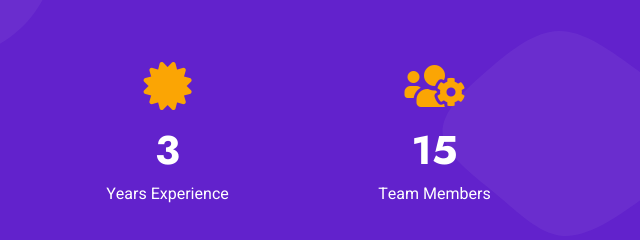
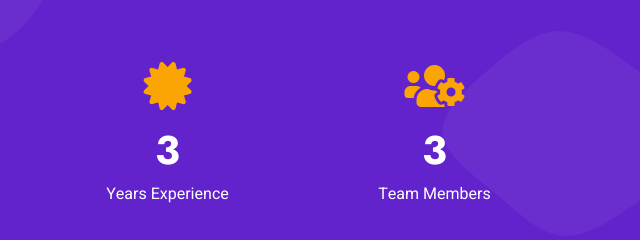
Before and after one commit to sathishdigitalmarketing11-dotcom/sathish-kumar, a plain HTML site: page index.html in a window 1280 px wide. Shown: the part 2620-2860 px from the top of the page, 72-712 px from the left. Drawn offline with nearby package versions, Linux system fonts and the light colour scheme; animation ran at ten frames a second.

Commit message:
Update index.html

```diff
--- a/index.html
+++ b/index.html
@@ -252,7 +252,7 @@
                     </div>
                     <div class="col-md-6 col-lg-3 text-center wow fadeIn" data-wow-delay="0.3s">
                         <i class="fa fa-users-cog fa-3x text-secondary mb-3"></i>
-                        <h1 class="text-white mb-2" data-toggle="counter-up">15</h1>
+                        <h1 class="text-white mb-2" data-toggle="counter-up">03</h1>
                         <p class="text-white mb-0">Team Members</p>
                     </div>
                     <div class="col-md-6 col-lg-3 text-center wow fadeIn" data-wow-delay="0.5s">
```
